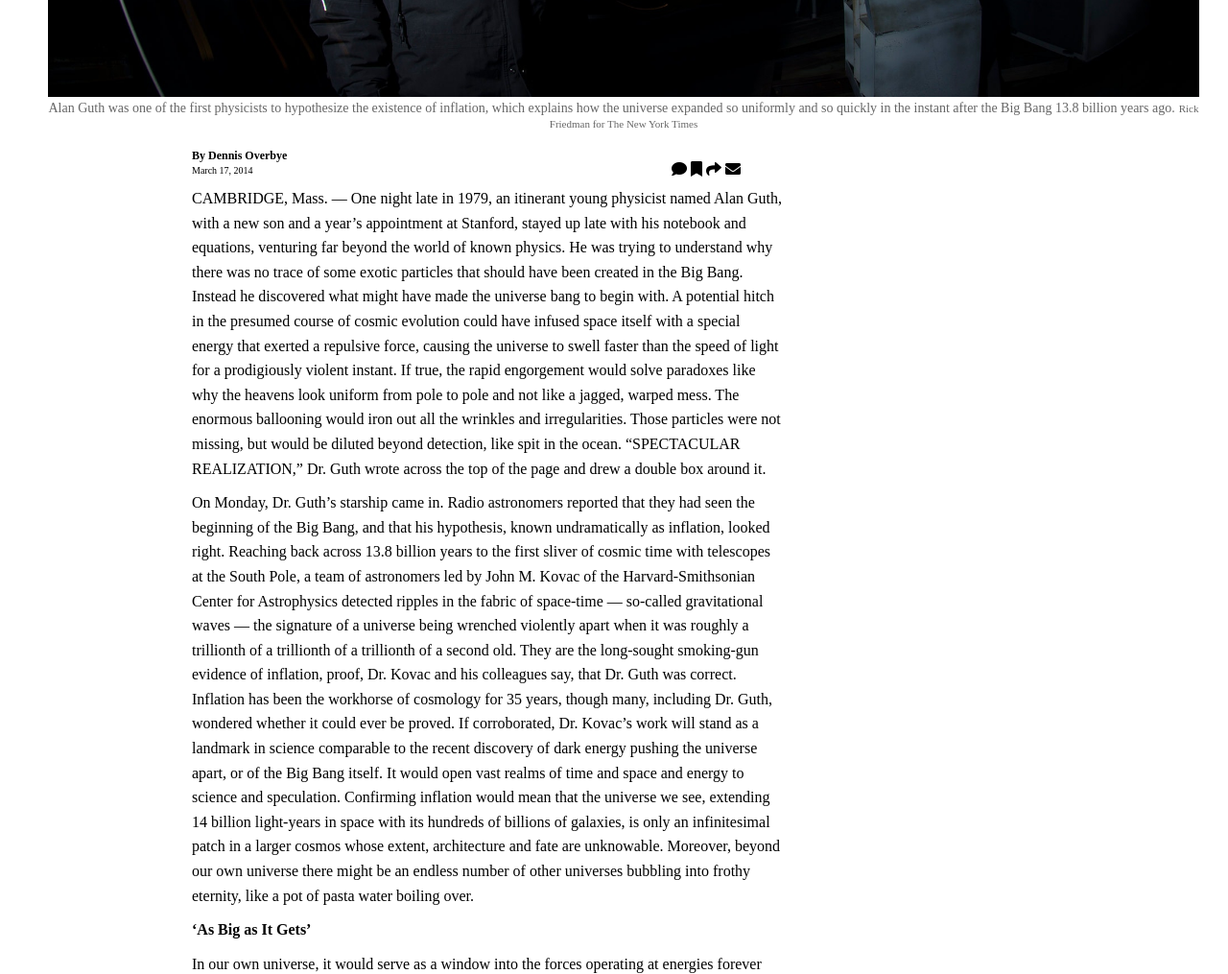
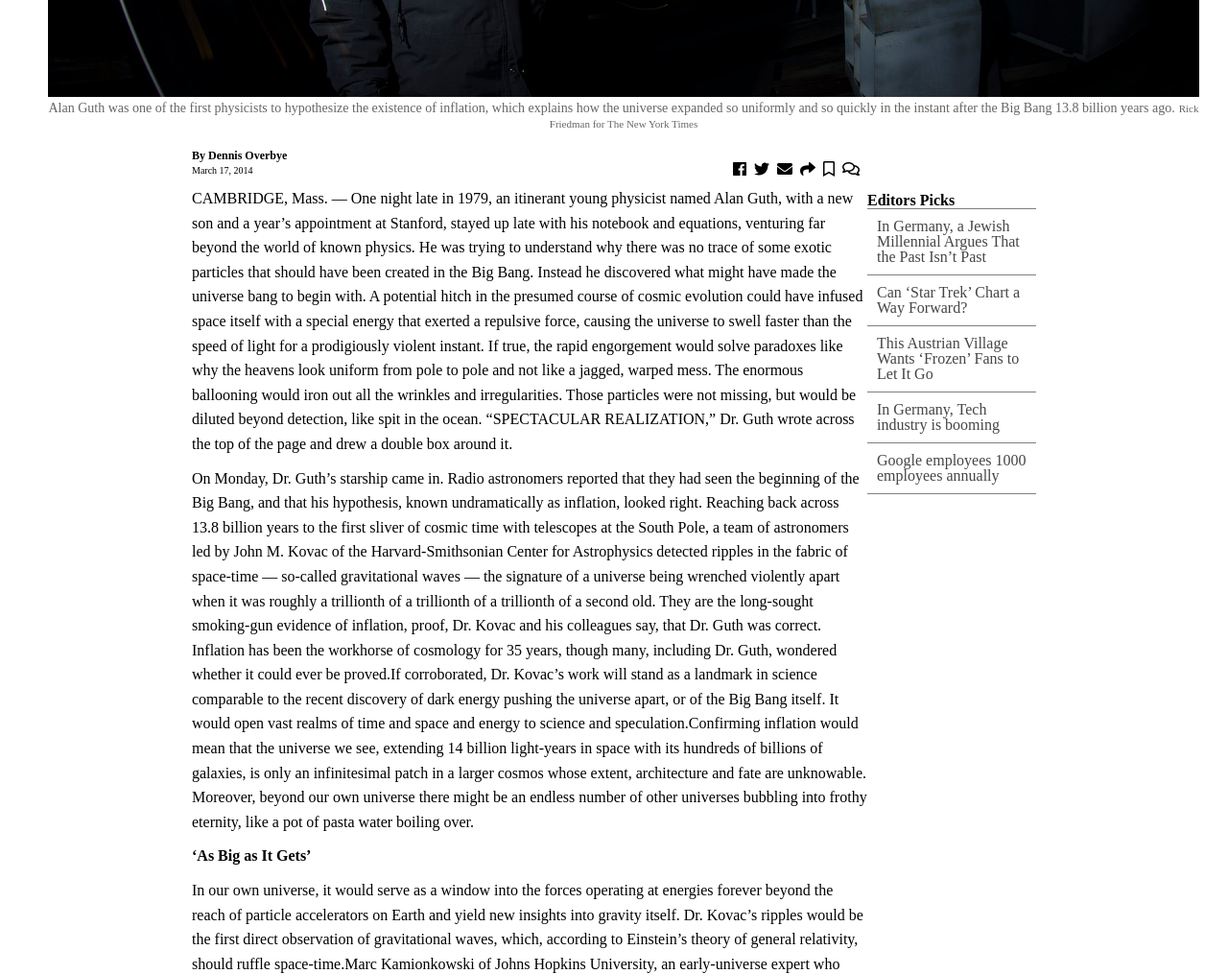
Before and after one commit to Elbie-em/New_York_Times_article_page_clone, a plain HTML site: page index.html in a window 1280 px wide. Shown: the part 780-1795 px from the top of the page at 96% size. Drawn offline with Linux system fonts and the light colour scheme.

Commit message:
added content to aside section

```diff
--- a/css/styles.css
+++ b/css/styles.css
@@ -17,12 +17,13 @@ article{
 .article_text{
     padding-top:20px;
     float: left;
-    width: 70%;
+    width: 80%;
 }
 
 aside{
+    margin-top: 65px;
     float: right;
-    width: 30%;
+    width: 20%;
 }
 
 main{
@@ -43,6 +44,7 @@ nav {
   border-bottom: 1px solid #E2E2E2;
   width: 100vw;
   height: 55px;
+  z-index: 1;
   overflow: auto;
 }
 
@@ -111,6 +113,7 @@ nav {
 .photo{
     width: 1200px;
     height: auto;
+
 }
 
 .photo_text{
@@ -140,7 +143,7 @@ nav {
 
 .icon_position{
     float: right;
-    margin-right: 4px;
+    margin-right: 8px;
 }
 
 .main_body_text{
@@ -152,3 +155,26 @@ nav {
 .text_bold{
     font-weight: 700;
 }
+
+table {
+    padding: 10px;
+}
+
+tr {
+    text-align: left;
+    border-bottom: 1px solid gray;
+
+}
+
+.aside_link{
+    padding: 10px;
+}
+
+table a {
+    text-decoration: none;
+    color: #454545;
+}
+
+table a:hover {
+    text-decoration: underline;
+}
--- a/index.html
+++ b/index.html
@@ -43,15 +43,13 @@
 
                 <div class="author_name">By Dennis Overbye</div>
                 <div class="article_date_and_social_icons">
-
                     <span class="date">March 17, 2014</span>
-                    <i class="fas fa-facebook icon_position"></i>
-                    <i class="fas fa-twitter icon_position"></i>
+                    <i class="far fa-comments icon_position"></i>
+                    <i class="far fa-bookmark icon_position"></i>
+                    <i class="fas fa-share icon_position"></i>
                     <i class="fas fa-envelope icon_position"></i>
-                    <i class="fas fa-share icon_position"></i>
-                    <i class="fas fa-bookmark icon_position"></i>
-                    <i class="fas fa-comment icon_position"></i>
-
+                    <i class="fab fa-twitter icon_position"></i>
+                    <i class="fab fa-facebook icon_position"></i>
                 </div>
                 <div style="clear: both;"></div>
                 <div>
@@ -65,23 +63,46 @@
                     </p>
                     <p class="main_body_text">
                         On Monday, Dr. Guth’s starship came in. Radio astronomers reported that they had seen the beginning of the Big Bang, and that his hypothesis, known undramatically as inflation, looked right.
-Reaching back across 13.8 billion years to the first sliver of cosmic time with telescopes at the South Pole, a team of astronomers led by John M. Kovac of the Harvard-Smithsonian Center for Astrophysics detected ripples in the fabric of space-time — so-called gravitational waves — the signature of a universe being wrenched violently apart when it was roughly a trillionth of a trillionth of a trillionth of a second old. They are the long-sought smoking-gun evidence of inflation, proof, Dr. Kovac and his colleagues say, that Dr. Guth was correct.
-Inflation has been the workhorse of cosmology for 35 years, though many, including Dr. Guth, wondered whether it could ever be proved.
-If corroborated, Dr. Kovac’s work will stand as a landmark in science comparable to the recent discovery of dark energy pushing the universe apart, or of the Big Bang itself. It would open vast realms of time and space and energy to science and speculation.
-Confirming inflation would mean that the universe we see, extending 14 billion light-years in space with its hundreds of billions of galaxies, is only an infinitesimal patch in a larger cosmos whose extent, architecture and fate are unknowable. Moreover, beyond our own universe there might be an endless number of other universes bubbling into frothy eternity, like a pot of pasta water boiling over.
+                        Reaching back across 13.8 billion years to the first sliver of cosmic time with telescopes at the South Pole, a team of astronomers led by John M. Kovac of the Harvard-Smithsonian Center for
+                        Astrophysics detected ripples in the fabric of space-time — so-called gravitational waves — the signature of a universe being wrenched violently apart when it was roughly a trillionth of a trillionth
+                        of a trillionth of a second old. They are the long-sought smoking-gun evidence of inflation, proof, Dr. Kovac and his colleagues say, that Dr. Guth was correct.
+                        Inflation has been the workhorse of cosmology for 35 years, though many, including Dr. Guth, wondered whether it could ever be proved.If corroborated, Dr. Kovac’s work will stand as a landmark in science
+                        comparable to the recent discovery of dark energy pushing the universe apart, or of the Big Bang itself. It would open vast realms of time and space and energy to science and speculation.Confirming inflation
+                        would mean that the universe we see, extending 14 billion light-years in space with its hundreds of billions of galaxies, is only an infinitesimal patch in a larger cosmos whose extent, architecture and fate
+                        are unknowable. Moreover, beyond our own universe there might be an endless number of other universes bubbling into frothy eternity, like a pot of pasta water boiling over.
                     </p>
                     <p class="main_body_text text_bold"> <strong>‘As Big as It Gets’</strong></p>
                     <p class="main_body_text">
-In our own universe, it would serve as a window into the forces operating at energies forever beyond the reach of particle accelerators on Earth and yield new insights into gravity itself. Dr. Kovac’s ripples would be the first direct observation of gravitational waves, which, according to Einstein’s theory of general relativity, should ruffle space-time.
-Marc Kamionkowski of Johns Hopkins University, an early-universe expert who was not part of the team, said, “This is huge, as big as it gets.”
-He continued, “This is a signal from the very earliest universe, sending a telegram encoded in gravitational waves.”
-The ripples manifested themselves as faint spiral patterns in a bath of microwave radiation that permeates space and preserves a picture of the universe when it was 380,000 years old and as hot as the surface of the sun.
-Dr. Kovac and his collaborators, working in an experiment known as Bicep, for Background Imaging of Cosmic Extragalactic Polarization, reported their results in a scientific briefing at the Center for Astrophysics here on Monday and in a set of papers submitted to The Astrophysical Journal.
+                        In our own universe, it would serve as a window into the forces operating at energies forever beyond the reach of particle accelerators on Earth and yield new insights into gravity itself. Dr. Kovac’s ripples
+                        would be the first direct observation of gravitational waves, which, according to Einstein’s theory of general relativity, should ruffle space-time.Marc Kamionkowski of Johns Hopkins University,
+                        an early-universe expert who was not part of the team, said, “This is huge, as big as it gets.”He continued, “This is a signal from the very earliest universe, sending a telegram encoded in gravitational waves.
+                        ”The ripples manifested themselves as faint spiral patterns in a bath of microwave radiation that permeates space and preserves a picture of the universe when it was 380,000 years old and as hot as the surface of
+                         the sun.Dr. Kovac and his collaborators, working in an experiment known as Bicep, for Background Imaging of Cosmic Extragalactic Polarization, reported their results in a scientific briefing at the Center for Astrophysics here on Monday and in a set of papers submitted to The Astrophysical Journal.
                     </p>
                 </div>
-
             </div>
-            <aside></aside>
+            <aside>
+                <table>
+                    <tr>
+                        <th class="text_bold">Editors Picks</th>
+                    </tr>
+                     <tr>
+                        <td class="aside_link"><a href="#">In Germany, a Jewish Millennial Argues That the Past Isn’t Past</a></td>
+                     </tr>
+                     <tr>
+                        <td class="aside_link"><a href="#">Can ‘Star Trek’ Chart a Way Forward?</a></td>
+                    </tr>
+                     <tr>
+                        <td class="aside_link"><a href="#">This Austrian Village Wants ‘Frozen’ Fans to Let It Go</a></td>
+                    </tr>
+                     <tr>
+                        <td class="aside_link"><a href="#">In Germany, Tech industry is booming</a></td>
+                    </tr>
+                     <tr>
+                        <td class="aside_link"><a href="#">Google employees 1000 employees annually</a></td>
+                    </tr>
+                </table>
+            </aside>
         </article>
 
     </main>
```
